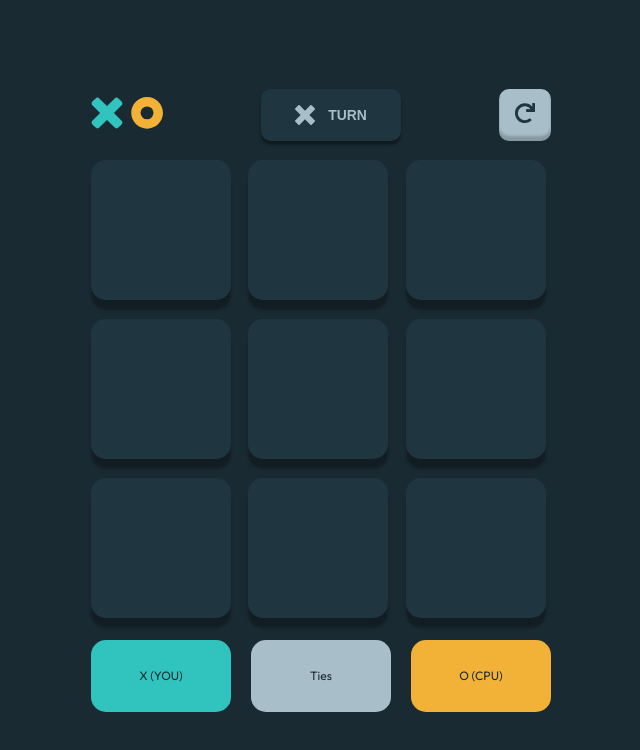
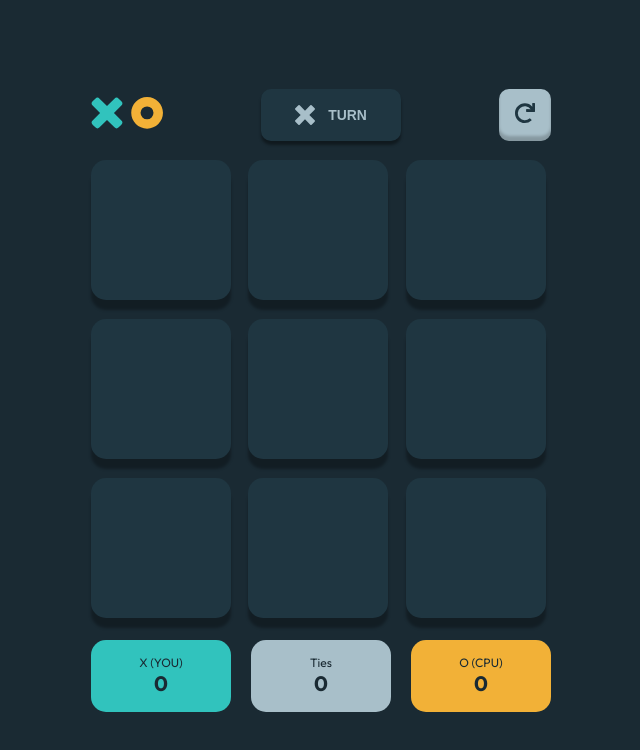
Before and after one commit to Godinhoweverson/tic-tac-toe-game, a React (Vite) app in the folder tic-tac-toe-game/: page /gameStart in a window 1280 px wide. Shown: the top 750 px of the page, without its empty margins (319-959 px from the left). Built offline with nearby package versions, Linux system fonts and the light colour scheme.

Commit message:
Fix bug where the next round functionality didn't display or retain the current score.

```diff
--- a/tic-tac-toe-game/src/ScoreData.js
+++ b/tic-tac-toe-game/src/ScoreData.js
@@ -2,16 +2,19 @@ const CONTAINERS_SCORES = [
     {
         id:0,
         title: "X (YOU)",
+        name:'player1',
         color: '#31C3BD'
     },
     {
         id:2,
         title:"Ties",
+        name:'roundTie',
         color: '#A8BFC9'
     },
     {
         id:1,
         title:"O (CPU)",
+        name:'player2',
         color: '#F2B137'
     }
 ]
--- a/tic-tac-toe-game/src/components/InitialGame/initialGame.css
+++ b/tic-tac-toe-game/src/components/InitialGame/initialGame.css
@@ -83,7 +83,6 @@
     color: #fff;
     font-size:var(--heading-small);
     font-weight: bold;
-
 }
 
 .player{
--- a/tic-tac-toe-game/src/components/boardGame/BoardGame.jsx
+++ b/tic-tac-toe-game/src/components/boardGame/BoardGame.jsx
@@ -1,5 +1,4 @@
 import { useState } from "react";
-
 //COMPONENTS
 import Winner from "../winner/Winner.jsx";
 import ScoreGame from '../scoreGame/ScoreGame.jsx';
@@ -15,7 +14,7 @@ import iconXSilver from '../../assets/images/icon-x-silver.svg';
 import iconOSilver from '../../assets/images/icon-o-silver.svg';
 import iconRestart from '../../assets/images/icon-restart.svg';
 
-export default function BoardGame ({mark}){
+export default function BoardGame (){
     const INITIAL_BOARD = [
         [null,null,null],
         [null,null,null],
@@ -34,6 +33,7 @@ export default function BoardGame ({mark}){
     const [result, setResult] = useState({});
     const [winner, setWinner] = useState(null);
     const [resetGame, setResetGame] = useState(false);
+    const [nextRound, setNextRound] = useState(false);
 
     function handleCurrentPlayer (){
         currentPlayer === PLAYER1 ? setCurrentPlayer(PLAYER2) : setCurrentPlayer(PLAYER1);
@@ -41,12 +41,13 @@ export default function BoardGame ({mark}){
     };
 
     function handleChoice (row, col){
-        let gameBoard = [...square.map(array => [...array])];
+        setNextRound(false);
+        let gameBoard = null;
+        gameBoard = [...square.map(array => [...array])];
         if(!gameBoard[row][col]){
             let current = handleCurrentPlayer();
             gameBoard[row][col] = <img src={current === 0 ? iconx : iconO} alt="mark" className={current}/>
         }
-
         setSquare(gameBoard)
 
         if(gameBoard[row][col] !== null){
@@ -58,13 +59,14 @@ export default function BoardGame ({mark}){
         setWinner(gameBoard[row][col].props.className);
     };
 
-
     function checkWinner(sequence){
-        const resultMatch = RESULT_MATCH.some(match =>
+        let resultMatch = null;
+        resultMatch = RESULT_MATCH.some(match =>
               Object.keys(match).every(key=>match[key] === sequence[key])
           );
 
-          let draw = square.every(row => row.every(item => item !== null));
+          let draw = null;
+          draw = square.every(row => row.every(item => item !== null));
 
         if(resultMatch){
             return resultMatch;
@@ -73,14 +75,23 @@ export default function BoardGame ({mark}){
         };
     };
 
-    const winnerResult = checkWinner(result);
-    console.log(winnerResult)
+    let winnerResult = null;
+    winnerResult = checkWinner(result);
+
     function handleNextRound(){
+        setNextRound(true);
+        setSquare(INITIAL_BOARD);
         setCurrentPlayer(PLAYER1);
+        setResult({});
+        setWinner(null);
+    }
+
+    function handleRestartGame(){
+        setResetGame(true);
         setSquare(INITIAL_BOARD);
+        setCurrentPlayer(PLAYER1);
+        setResult({});
         setWinner(null);
-        setResetGame(true);
-        setResult({});
     }
 
     return(
@@ -93,7 +104,7 @@ export default function BoardGame ({mark}){
                         <img src={currentPlayer === 0 ? iconXSilver : iconOSilver } alt="current player"/> TURN
                     </button>
                     <button className='resetGame-GameStart'>
-                        <img src={iconRestart} alt='Restart game'/>
+                        <img src={iconRestart} alt='Restart game' onClick={handleRestartGame}/>
                     </button>
             </section>
             <section className="boardgame-BoardGame">
@@ -107,11 +118,11 @@ export default function BoardGame ({mark}){
                     </div>
                 ))}
             </section>
-             <ScoreGame winner={winnerResult && winnerResult !== 2 ? winner : winnerResult === 2 ? 2 : null}/>
+             <ScoreGame winner={winnerResult && winnerResult !== 2 ? winner : winnerResult === 2 ? 2 : null} resetGame={resetGame}/>
             {winnerResult !== 2 && winnerResult ?
-                                 <Winner winner={winner} onClick={handleNextRound} resetGame={resetGame}/> :
+                                 <Winner winner={winner} onClick={handleNextRound} nextRound={nextRound}/> :
                                   winnerResult === 2 ?
-                                 <Winner winner={2} onClick={handleNextRound} resetGame={resetGame}/> : null}
+                                 <Winner winner={2} onClick={handleNextRound} nextRound={nextRound}/> : null}
         </>
     )
 }
--- a/tic-tac-toe-game/src/components/scoreGame/ScoreGame.jsx
+++ b/tic-tac-toe-game/src/components/scoreGame/ScoreGame.jsx
@@ -1,8 +1,8 @@
 import { useState, useEffect } from "react";
 import CONTAINERS_SCORES from '../../ScoreData.js';
 
-export default function Score({winner}){
-
+export default function Score({winner, resetGame}){
+    console.log(winner, resetGame)
     const [score, setScore] = useState({
         player1: 0,
         player2: 0,
@@ -15,8 +15,8 @@ export default function Score({winner}){
         }
     },[winner]);
 
-    function handleScoreIncrease(scoreUpdate){
-
+    function handleScoreIncrease(scoreUpdate, reset){
+        if(!reset){
             setScore((prevScore) =>{
                 if(scoreUpdate === 0){
                     return {...prevScore, player1: prevScore.player1 + 1}
@@ -27,18 +27,16 @@ export default function Score({winner}){
                 }
             });
         }
+    };
 
     return(
-
     <footer className='container-score'>
         {CONTAINERS_SCORES.map((box) =>{
             return (
                 <div className="subBoxes-score" key={box.id} style={{backgroundColor:box.color}}>
                     <p>{box.title}</p>
                     <span>
-                        {box.id === winner && winner === 0 ? score.player1 :
-                        box.id === winner && winner === 1 ? score.player2 :
-                        winner === box.id ? score.roundTie : ''}
+                        {score[box.name]}
                       </span>
                 </div>
             )
--- a/tic-tac-toe-game/src/components/winner/Winner.jsx
+++ b/tic-tac-toe-game/src/components/winner/Winner.jsx
@@ -1,17 +1,22 @@
 import iconO from '../../assets/images/icon-o-yellow.svg';
 import iconx from '../../assets/images/icon-x-blue.svg';
+import { Link } from 'react-router-dom';
 
-export default function Winner({winner, onClick, resetGame}){
+export default function Winner({winner, onClick, nextRound}){
     return(
-        <div className="winner-container" style={resetGame ? { display: 'none' } : {}}>
+        <div className="winner-container" style={nextRound ? { display: 'none' } : {}}>
             <div className="winner-sub-container">
                 <p>{winner === 0 ? 'PLAYER 1 WINS!' : winner === 1 ? 'PLAYER 2 WINS!' : ''}</p>
                 <div className='heading-winner'>
                     {winner !== 2 ? <img src={winner === 0 ? iconx : iconO} alt="winner" /> : ''}
-                    <h1 style={{color: winner === 0 ? 'var(--light-blue)' : 'var(--light-yellow)'}}>{winner === 0 || winner === 1 ? 'TAKES THE ROUND' : ''}</h1>
+                    <h1 style={{color: winner === 0 ? 'var(--light-blue)' : winner === 1 ? 'var(--light-yellow)' : 'var(--silver)'}}>{winner === 0 || winner === 1 ? 'TAKES THE ROUND' : 'ROUND TIED'}</h1>
                 </div>
                 <div className='btns-winner'>
-                    <button className='btn-quit'>Quit</button>
+                    <button className='btn-quit'>
+                    <Link to= {`/`}>
+                        QUIT
+                    </Link>
+                    </button>
                     <button className='btn-next-round' onClick={onClick}>NEXT ROUND</button>
                 </div>
             </div>
--- a/tic-tac-toe-game/src/components/winner/winner.css
+++ b/tic-tac-toe-game/src/components/winner/winner.css
@@ -55,14 +55,18 @@
 .btn-quit{
     width: 76px;
     height: 52px;
-    color: var(--dark-navy);
-    font-weight: bold;
     background-color: var(--silver);
     border-radius: 10px;
     box-shadow: 0 6px 3px rgba(0, 0, 0, 0.3);
     margin-right: 1rem;
 }
 
+.btn-quit a{
+    text-decoration: none;
+    color: var(--dark-navy);
+    font-weight: bold;
+
+}
 .btn-next-round{
     width: 146px;
     height: 52px;
--- a/tic-tac-toe-game/vite.config.js
+++ b/tic-tac-toe-game/vite.config.js
@@ -6,7 +6,7 @@ export default defineConfig({
   plugins: [react()],
   server: {
     allowedHosts: [
-      '5173-godinhoweve-tictactoega-l3stm32djmn.ws-eu117.gitpod.io',
+      '5173-godinhoweve-tictactoega-l3stm32djmn.ws-eu118.gitpod.io',
     ],
   },
 })
```
Lines whose indentation alone changed are shown as unchanged.
